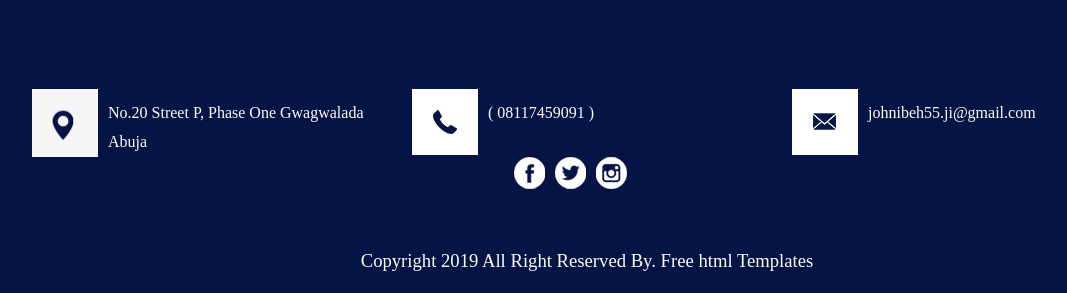
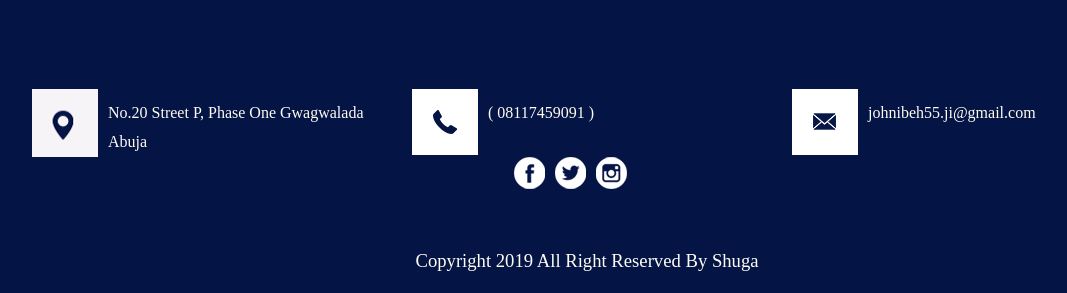
Before and after one commit to ibehjohnweb/websitedjango, a Django app: page /about.html in a window 1280 px wide. Shown: the part 1010-1303 px from the top of the page, without its empty margins (53-1120 px from the left). Run offline with Django 3.2, Linux system fonts and the light colour scheme; some libraries are stand-ins or nearby versions.

Commit message:
images on dj

```diff
--- a/website/templates/base.html
+++ b/website/templates/base.html
@@ -122,7 +122,7 @@
     		    		<li><a href="https://www.instagram.com/sugar_boi_zoe?r=nametag"><img src="{% static 'website/images/instagram-icon.png'%}"></a></li>
     		    	</ul>
     		    </div>
-    		    <p class="copyright_text">Copyright 2019 All Right Reserved By. Free html Templates<a href="h"></p>
+    		    <p class="copyright_text">Copyright 2019 All Right Reserved By Shuga<a href="h"></p>
     	    </div>
                     </br>
                     </br>
```
